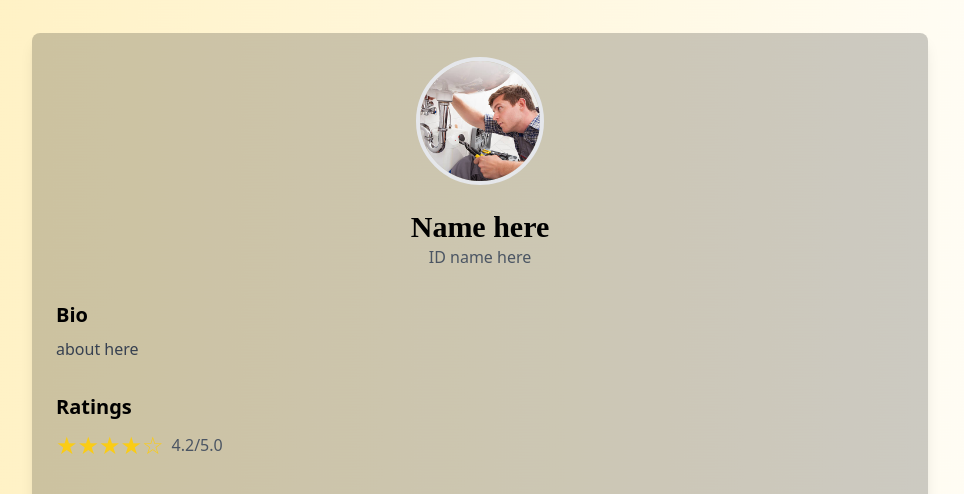
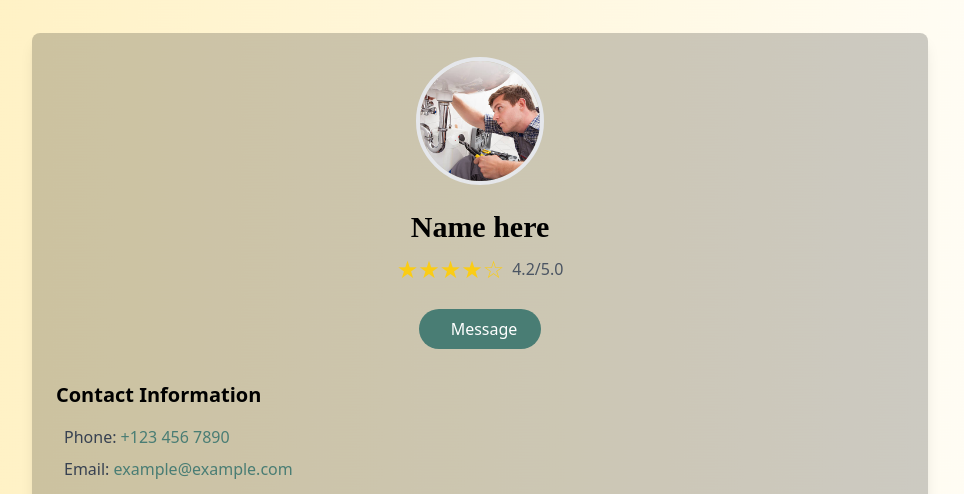
Before and after one commit to EmOn9999-9/hackthon, a PHP site: page /profile.php in a window 1280 px wide. Shown: the part 71-565 px from the top of the page, without its empty margins (160-1124 px from the left). Run offline with PHP 8.4, Linux system fonts and the light colour scheme; some libraries are stand-ins or nearby versions.

Commit message:
Update profile.php

```diff
--- a/profile.php
+++ b/profile.php
@@ -9,10 +9,29 @@
             </div>
         </div>
 
-        <!-- Name and ID -->
+        <!-- Name and Rating -->
         <div class="text-center mt-6">
             <h1 class="text-3xl font-bold">Name here</h1>
-            <p class="text-gray-600">ID name here</p>
+            <div class="flex items-center justify-center mt-2">
+                <span class="text-yellow-400 text-2xl">★★★★☆</span>
+                <span class="text-gray-600 ml-2">4.2/5.0</span>
+            </div>
+        </div>
+
+        <!-- Message Button -->
+        <div class="flex justify-center mt-6">
+            <button class="bg-[#497D74] text-white px-6 py-2 rounded-full hover:bg-[#3a645d] transition duration-300 transform hover:scale-105">
+                <i class="fas fa-envelope mr-2"></i> Message
+            </button>
+        </div>
+
+        <!-- Contact Section -->
+        <div class="mt-8">
+            <h2 class="text-xl font-semibold">Contact Information</h2>
+            <div class="mt-4 space-y-2">
+                <p class="text-gray-700"><i class="fas fa-phone-alt mr-2"></i> Phone: <a href="tel:+1234567890" class="text-[#497D74] hover:underline">+123 456 7890</a></p>
+                <p class="text-gray-700"><i class="fas fa-envelope mr-2"></i> Email: <a href="mailto:example@example.com" class="text-[#497D74] hover:underline">example@example.com</a></p>
+            </div>
         </div>
 
         <!-- Bio Section -->
@@ -21,15 +40,6 @@
             <p class="text-gray-700 mt-2">
                 about here
             </p>
-        </div>
-
-        <!-- Ratings Section -->
-        <div class="mt-8">
-            <h2 class="text-xl font-semibold">Ratings</h2>
-            <div class="flex items-center mt-2">
-                <span class="text-yellow-400 text-2xl">★★★★☆</span>
-                <span class="text-gray-600 ml-2">4.2/5.0</span>
-            </div>
         </div>
 
         <!-- Reviews Section -->
```
